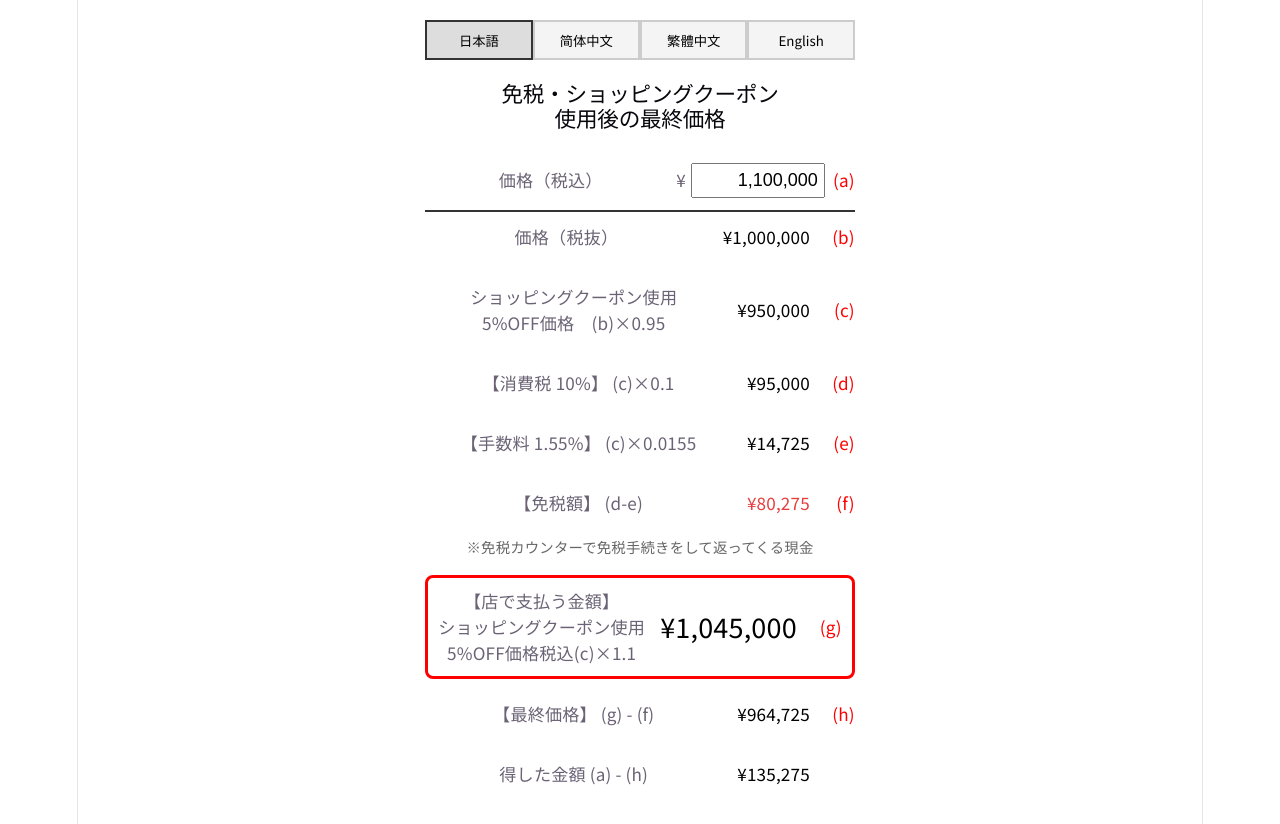
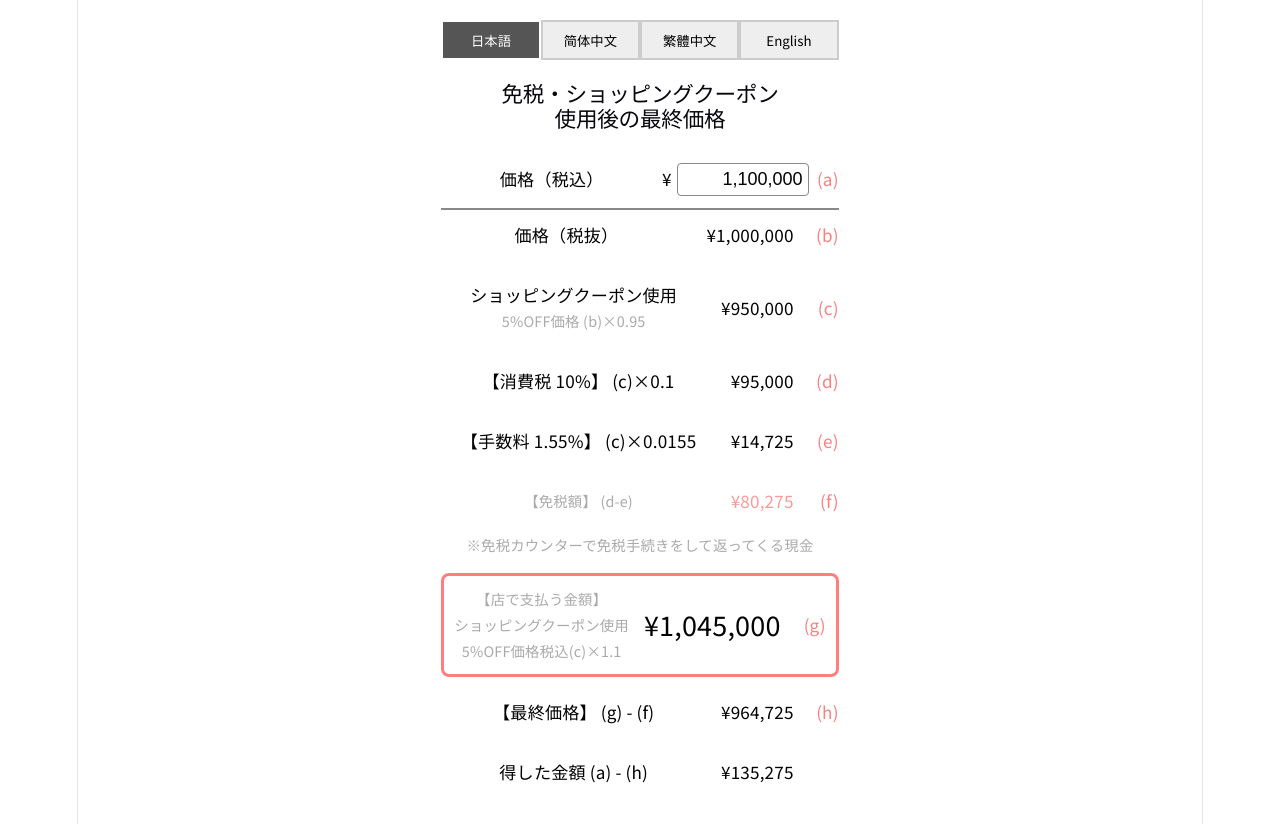
Before and after one commit to YUYANO0o0/tax-calc, a React (Vite) app: page / in a window 1280 px wide. Shown: the top 824 px of the page. Built offline with nearby package versions, Linux system fonts and the light colour scheme.

Commit message:
ディスプレイ表示見やすく

```diff
--- a/src/App.css
+++ b/src/App.css
@@ -3,6 +3,20 @@
 /* 全体のデフォルトフォント */
 body {
   font-family: 'Noto Sans SC', 'Noto Sans JP', sans-serif;
+  margin: 0;
+  padding: 0;
+  /* デフォルト（ライトモード）の配色 */
+  background-color: #ffffff;
+  color: #000000;
+  transition: background-color 0.3s, color 0.3s; /* 切り替わりをスムーズに */
+}
+
+/* ダークモード対応 */
+@media (prefers-color-scheme: dark) {
+  body {
+    background-color: #121212;
+    color: #ffffff;
+  }
 }
 
 /* ボタンや見出しのデフォルト設定を強制的に上書き */
--- a/src/App.tsx
+++ b/src/App.tsx
@@ -34,7 +34,7 @@ function App() {
       items: [
         "価格（税込）",
         "価格（税抜）",
-        "ショッピングクーポン使用\n5%OFF価格　(b)×0.95",
+        "ショッピングクーポン使用\n5%OFF価格 (b)×0.95",
         "【消費税 10%】 (c)×0.1",
         "【手数料 1.55%】 (c)×0.0155",
         "【免税額】 (d-e)",
@@ -46,25 +46,28 @@ function App() {
     },
     'zh-CN': {
       title: "免税/购物优惠券使用后的最终价格",
-      items: ["价格（含税）", "价格（不含税）", "购物优惠券使用\n5%OFF价格　(b)×0.95", "【消费税 10%】 (c)×0.1", "【手续费 1.55%】 (c)×0.0155", "【免税额】 (d-e)", "【店內应付金额】\n购物优惠券使用5%OFF含税价格(c)×1.1", "【最终价格】 (g) - (f)", "【省下金额】 (a) - (h)"],
+      items: ["价格（含税）", "价格（不含税）", "购物优惠券使用\n5%OFF价格 (b)×0.95", "【消费税 10%】 (c)×0.1", "【手续费 1.55%】 (c)×0.0155", "【免税额】 (d-e)", "【店內应付金额】\n购物优惠券使用5%OFF含税价格(c)×1.1", "【最终价格】 (g) - (f)", "【省下金额】 (a) - (h)"],
       refundDesc: "※在退税柜台办理免税手续后退回的现金"
     },
     'zh-TW': {
       title: "免稅/購物優惠券使用後的最終價格",
-      items: ["價格（含稅）", "價格（不含稅）", "購物優惠券使用\n5%OFF價格　(b)×0.95", "【消費稅 10%】 (c)×0.1", "【手續稅 1.55%】 (c)×0.0155", "【免稅額】 (d-e)", "【店內应付金额】\n購物優惠券使用5%OFF含稅價格(c)×1.1", "【最終價格】 (g) - (f)", "【省下金额】 (a) - (h)"],
+      items: ["價格（含稅）", "價格（不含稅）", "購物優惠券使用\n5%OFF價格 (b)×0.95", "【消費稅 10%】 (c)×0.1", "【手續稅 1.55%】 (c)×0.0155", "【免稅額】 (d-e)", "【店內应付金额】\n購物優惠券使用5%OFF含稅價格(c)×1.1", "【最終價格】 (g) - (f)", "【省下金额】 (a) - (h)"],
       refundDesc: "※在退稅櫃檯辦理免稅手續後退回的現金"
     },
     en: {
       title: "Final Price After Tax Exemption & Shopping Coupon",
-      items: ["Price (Tax Incl.)", "Price (Tax Excl.)", "5% OFF Price with Coupon\n(b)×0.95", "【Consumption Tax 10%】 (c)×0.1", "【Service Fee 1.55%】 (c)×0.0155", "【Tax Refund Amount】\n(d-e)", "【 Amount due at the store 】\n5% OFF Price (Tax Incl)", "【Final Price】 (g)-(f)", "【Amount Saved】 (a)-(h)"],
+      items: ["Price (Tax Incl.)", "Price (Tax Excl.)", "5% OFF Price with Coupon\n(b)×0.95", "【Consumption Tax 10%】 (c)×0.1", "【Service Fee 1.55%】 (c)×0.0155", "【Tax Refund Amount】 (d-e)", "【Amount due at the store】\n5% OFF Price (Tax Incl)", "【Final Price】 (g)-(f)", "【Amount Saved】 (a)-(h)"],
       refundDesc: "※The tax refund received after completing the tax-free procedure at the counter."
     }
   };
 
   const current = labels[lang];
-  const RedCode = ({ code }: { code: string }) => <span style={{ color: 'red', width: '30px', textAlign: 'right', flexShrink: 0, alignSelf: 'center' }}>{code}</span>;
+  // 文字色を 'inherit' にすることで、親要素（ブラウザの設定）に従うように修正
+  const RedCode = ({ code }: { code: string }) => <span style={{ color: '#ff7e7e', width: '30px', textAlign: 'right', flexShrink: 0, alignSelf: 'center' }}>{code}</span>;
 
   const Row = ({ label, value, code, bold = false, highlight = false, isRefund = false, emphasize = false, finalPrice = false }: any) => {
+    const lines = typeof label === 'string' ? label.split('\n') : [label];
+
     return (
       <div style={{ paddingBottom: '10px' }}>
         <div style={{
@@ -73,21 +76,27 @@ function App() {
           alignItems: 'center',
           padding: emphasize ? '10px' : '12px 0',
           borderBottom: emphasize ? 'none' : '1px solid #eee',
-          border: emphasize ? '3px solid red' : 'none',
+          border: emphasize ? '3px solid #ff7e7e' : 'none', // 赤枠を少し柔らかい色に
           borderRadius: emphasize ? '8px' : '0px'
         }}>
-          <span style={{
-            flex: 1,
-            paddingRight: '15px',
-            textAlign: 'center',
-            whiteSpace: 'pre-wrap' // ここが重要：改行とスペースを有効にする
-          }}>
-            <span style={{ fontWeight: bold ? 'bold' : 'normal' }}>{label}</span>
+          <span style={{ flex: 1, paddingRight: '15px', textAlign: 'center' }}>
+            {lines.map((line: string, index: number) => (
+              <span key={index} style={{
+                display: 'block',
+                fontSize: (emphasize || isRefund || index > 0) ? '0.8rem' : '0.95rem',
+                // ダークモードでも見えるよう明示的な黒(#000)をやめて inherit (継承) に変更
+                color: (emphasize || isRefund || index > 0) ? '#aaa' : 'inherit',
+                fontWeight: (index === 0 && !emphasize && bold) ? 'bold' : 'normal'
+              }}>
+                {line}
+              </span>
+            ))}
           </span>
           <div style={{ display: 'flex', alignItems: 'center', flexShrink: 0 }}>
             <span style={{
               fontWeight: (bold || emphasize || finalPrice) ? 'bold' : 'normal',
-              color: finalPrice ? 'red' : (highlight ? '#e53e3e' : '#000'),
+              // ダークモードで映える明るめの色に変更
+              color: finalPrice ? '#ff7e7e' : (highlight ? '#ff9999' : 'inherit'),
               marginRight: '15px',
               fontSize: finalPrice ? '1.5rem' : (emphasize ? '1.5rem' : '0.95rem')
             }}>
@@ -96,7 +105,7 @@ function App() {
             <RedCode code={code} />
           </div>
         </div>
-        {isRefund && <div style={{ fontSize: '0.8rem', color: '#666', padding: '5px 0' }}>{current.refundDesc}</div>}
+        {isRefund && <div style={{ fontSize: '0.8rem', color: '#aaa', padding: '5px 0' }}>{current.refundDesc}</div>}
       </div>
     );
   };
@@ -115,9 +124,10 @@ function App() {
             onClick={() => setLang(item.id as Lang)}
             style={{
               flex: '1 1 25%', height: '40px', cursor: 'pointer',
-              backgroundColor: lang === item.id ? '#ddd' : '#f4f4f4',
-              border: '2px solid', borderColor: lang === item.id ? '#333' : '#ccc',
-              fontWeight: 'bold', whiteSpace: 'nowrap'
+              backgroundColor: lang === item.id ? '#555' : '#eee',
+              border: '2px solid', borderColor: lang === item.id ? '#fff' : '#ccc',
+              fontWeight: 'bold', whiteSpace: 'nowrap',
+              color: lang === item.id ? '#fff' : '#000'
             }}
           >
             {item.label}
@@ -128,11 +138,11 @@ function App() {
       <h2 style={{ fontSize: '1.2rem', textAlign: 'center', marginBottom: '20px', whiteSpace: 'pre-wrap' }}>{current.title}</h2>
 
       <div style={{ fontSize: '0.95rem' }}>
-        <div style={{ display: 'flex', justifyContent: 'space-between', padding: '12px 0', borderBottom: '2px solid #333', alignItems: 'center' }}>
+        <div style={{ display: 'flex', justifyContent: 'space-between', padding: '12px 0', borderBottom: '2px solid #888', alignItems: 'center' }}>
           <span style={{ fontWeight: 'bold', flex: 1, textAlign: 'center' }}>{current.items[0]}</span>
           <div style={{ display: 'flex', alignItems: 'center', flexShrink: 0 }}>
             <span style={{ marginRight: '5px' }}>¥</span>
-            <input type="text" value={inputValue} onChange={handleInputChange} style={{ width: '120px', padding: '5px', textAlign: 'right', fontSize: '1rem' }} />
+            <input type="text" value={inputValue} onChange={handleInputChange} style={{ width: '120px', padding: '5px', textAlign: 'right', fontSize: '1rem', backgroundColor: 'transparent', color: 'inherit', border: '1px solid #888', borderRadius: '4px' }} />
             <RedCode code="(a)" />
           </div>
         </div>
```
